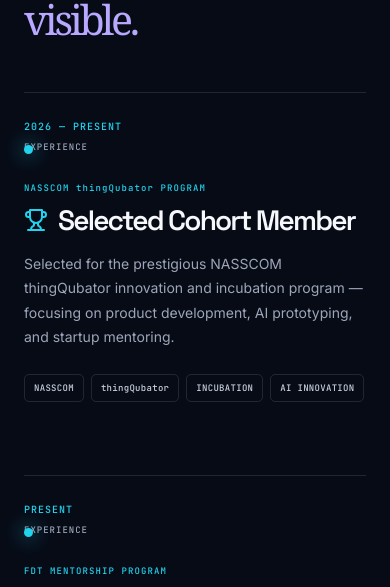
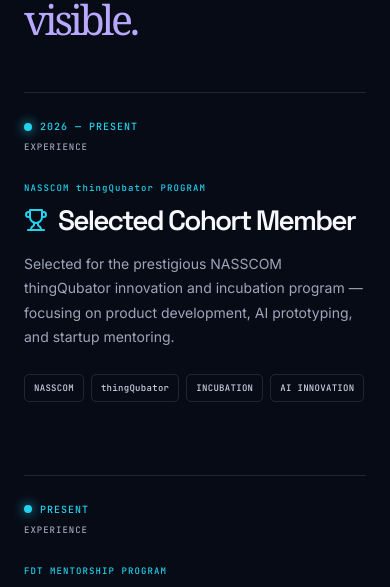
Before and after one commit to rishith-reddy-git/Portfolio, a Next.js app: page / in a window 390 px wide. Shown: the part 2620-3207 px from the top of the page. Built offline with nearby package versions, Linux system fonts and the light colour scheme.

Commit message:
Fix mobile timeline cyan dot overlapping EXPERIENCE text bug

```diff
--- a/components/portfolio.tsx
+++ b/components/portfolio.tsx
@@ -446,11 +446,13 @@
             return (
               <motion.div key={entry.role} className="timeline" initial="hidden" whileInView="visible" viewport={{ once: true }} variants={reveal} transition={{ delay: index * 0.1 }}>
                 <div className="timeline-meta">
-                  <span>{entry.period}</span>
+                  <div style={{ display: "flex", alignItems: "center", gap: "8px" }}>
+                    <i style={{ width: "8px", height: "8px", borderRadius: "50%", background: "var(--cyan)", boxShadow: "0 0 12px var(--cyan)", display: "inline-block", flexShrink: 0 }} />
+                    <span>{entry.period}</span>
+                  </div>
                   <small>{entry.category}</small>
                 </div>
                 <div className="timeline-content">
-                  <i className="timeline-dot" />
                   <p className="label">{entry.organization}</p>
                   <h3 style={{ display: "flex", alignItems: "center", gap: "10px" }}>
                     <Icon size={24} style={{ color: "var(--cyan)" }} />
```
